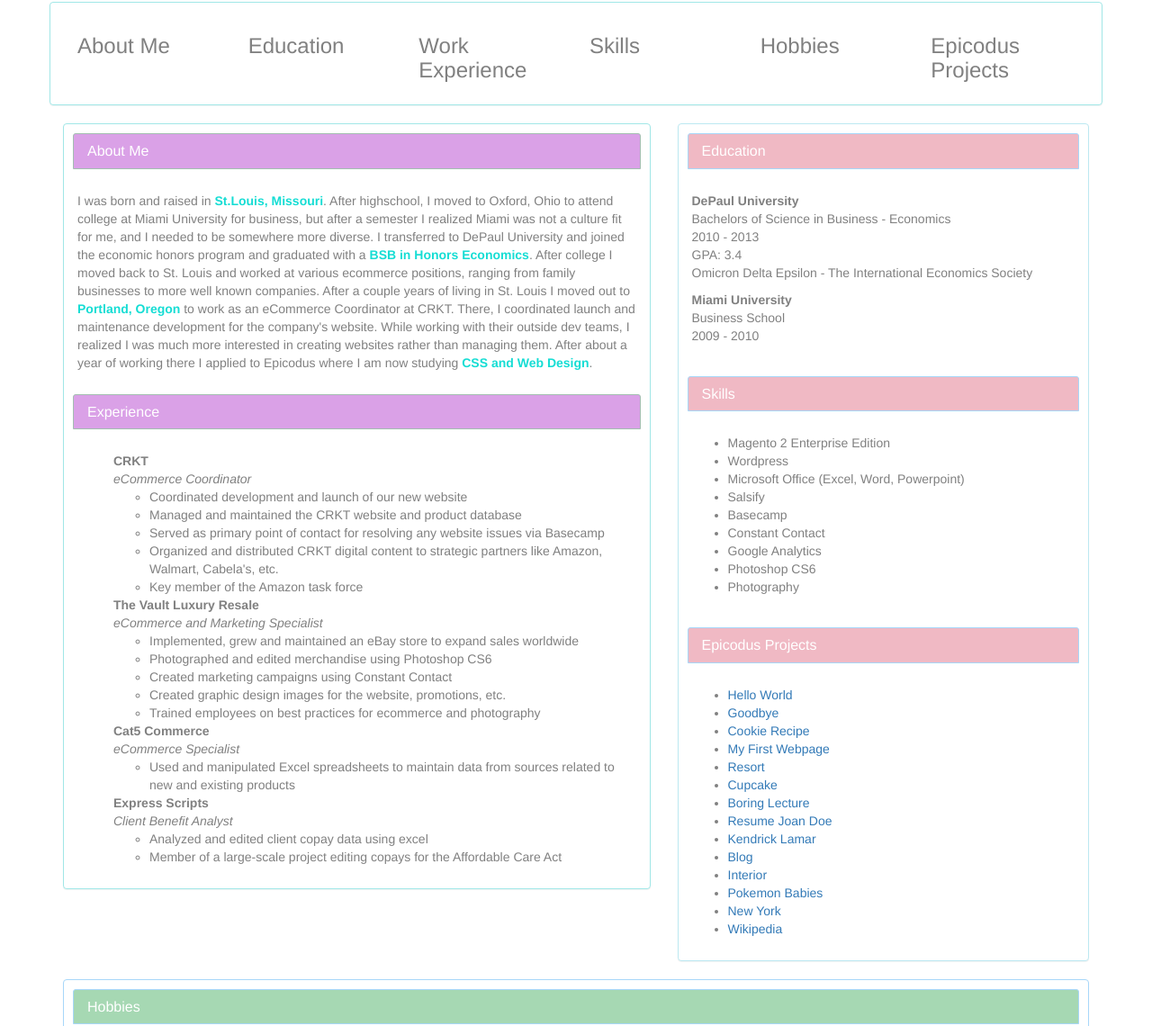
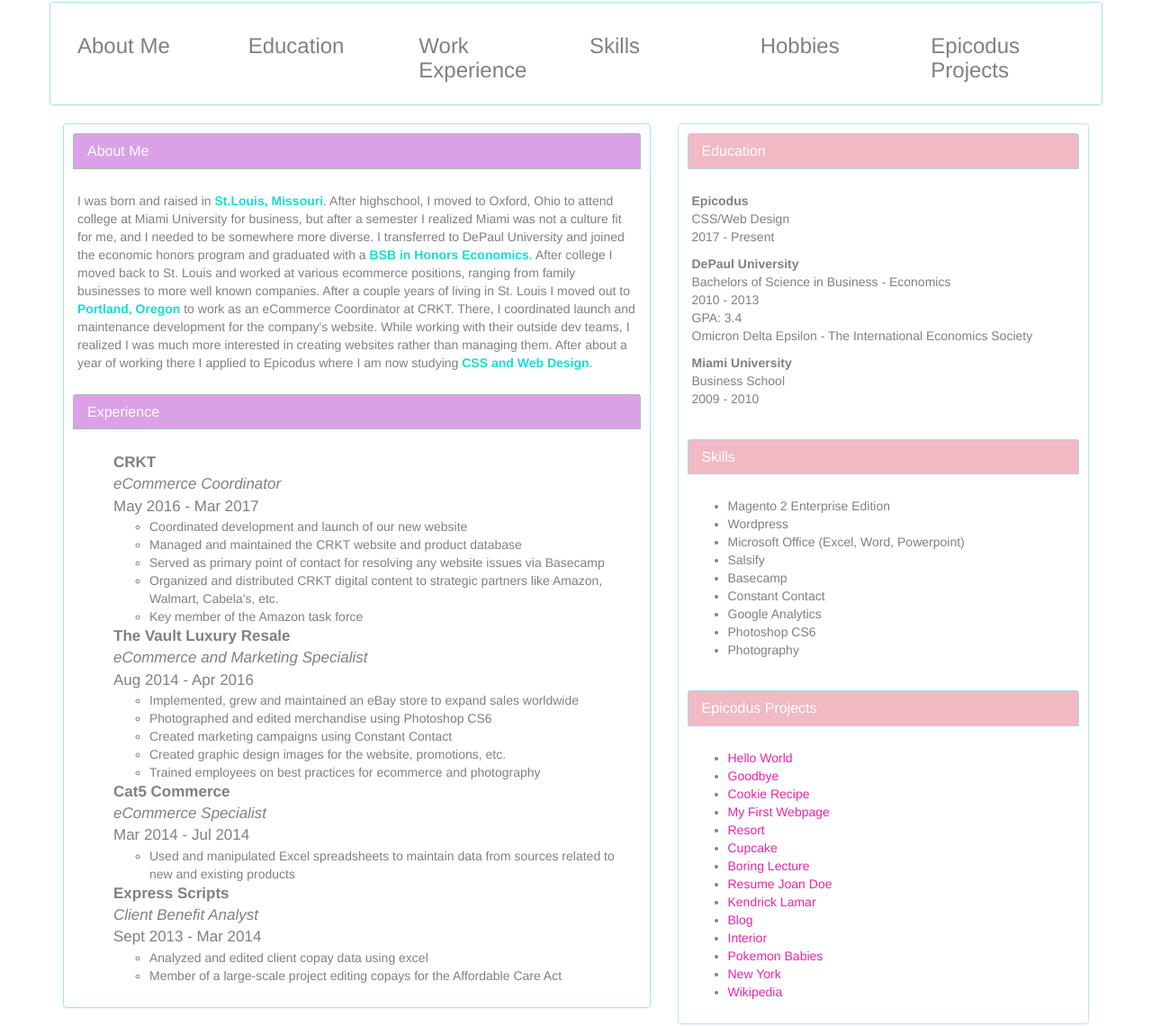
Before and after one commit to Sigtaba/portfolio, a plain HTML site: page index.html in a window 1280 px wide. Shown: the part 434-1574 px from the top of the page at 90% size. Drawn offline with Linux system fonts and the light colour scheme.

Commit message:
add spans to experience

```diff
--- a/css/styles.css
+++ b/css/styles.css
@@ -1,5 +1,13 @@
 h2 {
   font-size: 15px;
+}
+
+a {
+  color: #EA25A8;
+}
+
+.job-title {
+  font-size: 17px;
 }
 
 
@@ -52,7 +60,7 @@ h2 {
 
 #me  {
   width: 250px;
-  border: 4px solid black;
+  border: 4px solid white;
   float: left;
 }
 
--- a/index.html
+++ b/index.html
@@ -61,8 +61,9 @@
               </div>
               <div class="panel-body">
                 <ul>
-                    <strong>CRKT</strong></br>
+                  <span class="job-title"><strong>CRKT</strong></br>
                   <em>eCommerce Coordinator</em></br>
+                  May 2016 - Mar 2017</span>
                   <ul>
                     <li>Coordinated development and launch of our new website</li>
                     <li>Managed and maintained the CRKT website and product database</li>
@@ -70,8 +71,9 @@
                     <li>Organized and distributed CRKT digital content to strategic partners like Amazon, Walmart, Cabela's, etc.</li>
                     <li>Key member of the Amazon task force</li>
                   </ul>
-                    <strong>The Vault Luxury Resale</strong></br>
+                  <span class="job-title"><strong>The Vault Luxury Resale</strong></br>
                   <em>eCommerce and Marketing Specialist</em></br>
+                  Aug 2014 - Apr 2016</span>
                   <ul>
                     <li>Implemented, grew and maintained an eBay store to expand sales worldwide</li>
                     <li>Photographed and edited merchandise using Photoshop CS6</li>
@@ -79,13 +81,15 @@
                     <li>Created graphic design images for the website, promotions, etc.</li>
                     <li>Trained employees on best practices for ecommerce and photography</li>
                   </ul>
-                    <strong>Cat5 Commerce</strong></br>
+                  <span class="job-title"><strong>Cat5 Commerce</strong></br>
                   <em>eCommerce Specialist</em></br>
+                  Mar 2014 - Jul 2014</span>
                   <ul>
                     <li>Used and manipulated Excel spreadsheets to maintain data from sources related to new and existing products</li>
                   </ul>
-                    <strong>Express Scripts</strong></br>
+                  <span class="job-title"><strong>Express Scripts</strong></br>
                   <em>Client Benefit Analyst</em></br>
+                  Sept 2013 - Mar 2014</span>
                   <ul>
                     <li>Analyzed and edited client copay data using excel</li>
                     <li>Member of a large-scale project editing copays for the Affordable Care Act</li>
@@ -100,6 +104,10 @@
                   <h1 class="panel-title">Education</h1>
                 </div>
                 <div class="panel-body">
+                  <p><strong>Epicodus</strong></br>
+                    CSS/Web Design</br>
+                    2017 - Present
+                  </p>
                   <p><strong>DePaul University</strong></br>
                     Bachelors of Science in Business - Economics</br>
                     2010 - 2013</br>
@@ -108,7 +116,7 @@
                   </p>
                   <p><strong>Miami University</strong></br>
                     Business School</br>
-                    2009 - 2010</br></p>
+                    2009 - 2010</p>
                 </div>
                 <div class="panel-heading main">
                   <h1 class="panel-title">Skills</h1>
```
Lines whose indentation alone changed are shown as unchanged.
